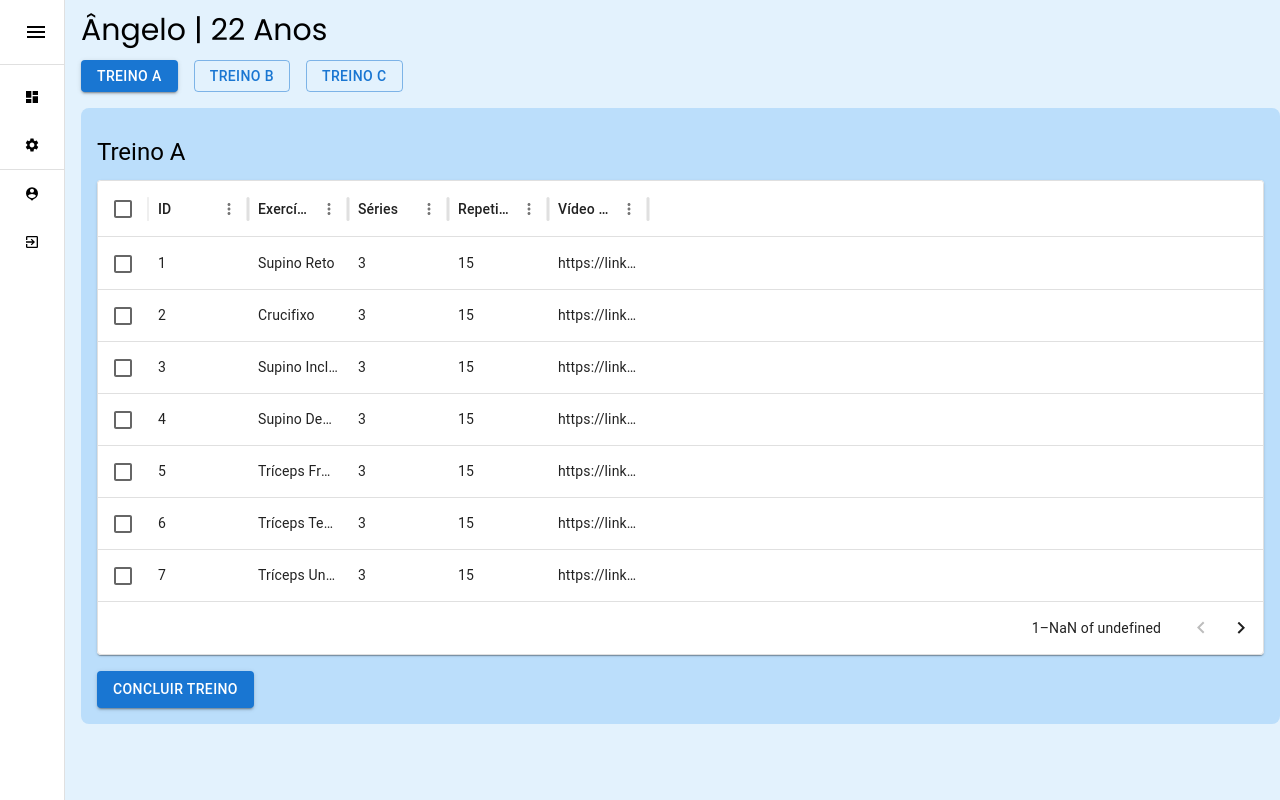
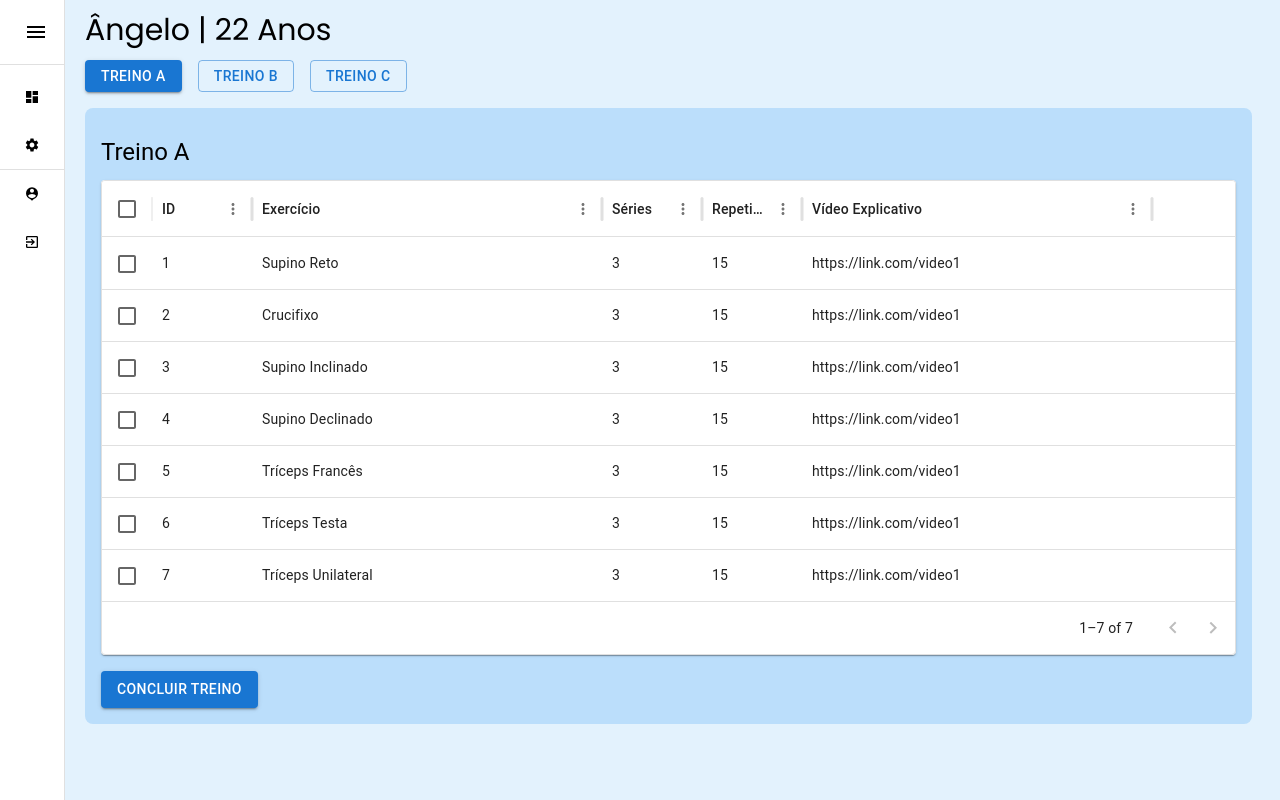
Before and after one commit to AngeloArtur/MaisPraFitness, a React (Vite) app: page /dashboard in a window 1280 px wide. Built offline with nearby package versions, Linux system fonts and the light colour scheme.

Commit message:
renderização condicional

```diff
--- a/src/pages/AlunoDashboard/AlunoDashboard.jsx
+++ b/src/pages/AlunoDashboard/AlunoDashboard.jsx
@@ -1,20 +1,20 @@
 import React, { useState } from "react";
 import { Box, Typography, Checkbox, Button, Paper } from "@mui/material";
 import { DataGrid } from "@mui/x-data-grid";
-import { useMediaQuery } from '@mui/material';
-import { useTheme } from '@mui/material/styles';
+import { useMediaQuery } from "@mui/material";
+import { useTheme } from "@mui/material/styles";
 
 const columns = [
-    { field: "id", headerName: "ID", },
-    { field: "exerciseName", headerName: "Exercício", },
+    { field: "id", headerName: "ID" },
+    { field: "exerciseName", headerName: "Exercício", width: 350 },
     { field: "series", headerName: "Séries" },
     { field: "repetitions", headerName: "Repetições" },
-    { field: "example", headerName: "Vídeo Explicativo", },
+    { field: "example", headerName: "Vídeo Explicativo", width: 350 },
 ];
 
 const AlunoDashboard = () => {
     const theme = useTheme();
-    const isSmallScreen = useMediaQuery(theme.breakpoints.down('sm'));
+    const isSmallScreen = useMediaQuery(theme.breakpoints.down("sm"));
 
     const [treinos, setTreinos] = useState({
         A: [
@@ -55,7 +55,7 @@ const AlunoDashboard = () => {
 
     return (
         <Box className="flex">
-            <Box flexGrow={1}  bgcolor="#E3F2FD" className="h-dvh w-full pl-2 md:pl-6">
+            <Box flexGrow={1} bgcolor="#E3F2FD" className="h-dvh w-full px-2 md:px-7">
                 <h1 className="py-2 md:py-4"> Ângelo | 22 Anos</h1>
                 <Box className="flex flex-initial gap-2 md:gap-4 mb-4">
                     {["A", "B", "C"].map((treino) => (
@@ -74,7 +74,12 @@ const AlunoDashboard = () => {
                         Treino {treinoSelecionado}
                     </Typography>
                     <Paper className="min-h-80 h-4/5 w-72 md:w-full">
-                        <DataGrid rows={treinos.A} columns={columns} checkboxSelection pageSizeOptions={false} paginationMode={false} />
+                        <DataGrid
+                            rows={treinos[treinoSelecionado]}
+                            columns={columns}
+                            checkboxSelection
+                            pageSizeOptions={false}
+                        />
                     </Paper>
 
                     <Button variant="contained" color="primary" className="!mt-4" onClick={concluirTreino}>
```
